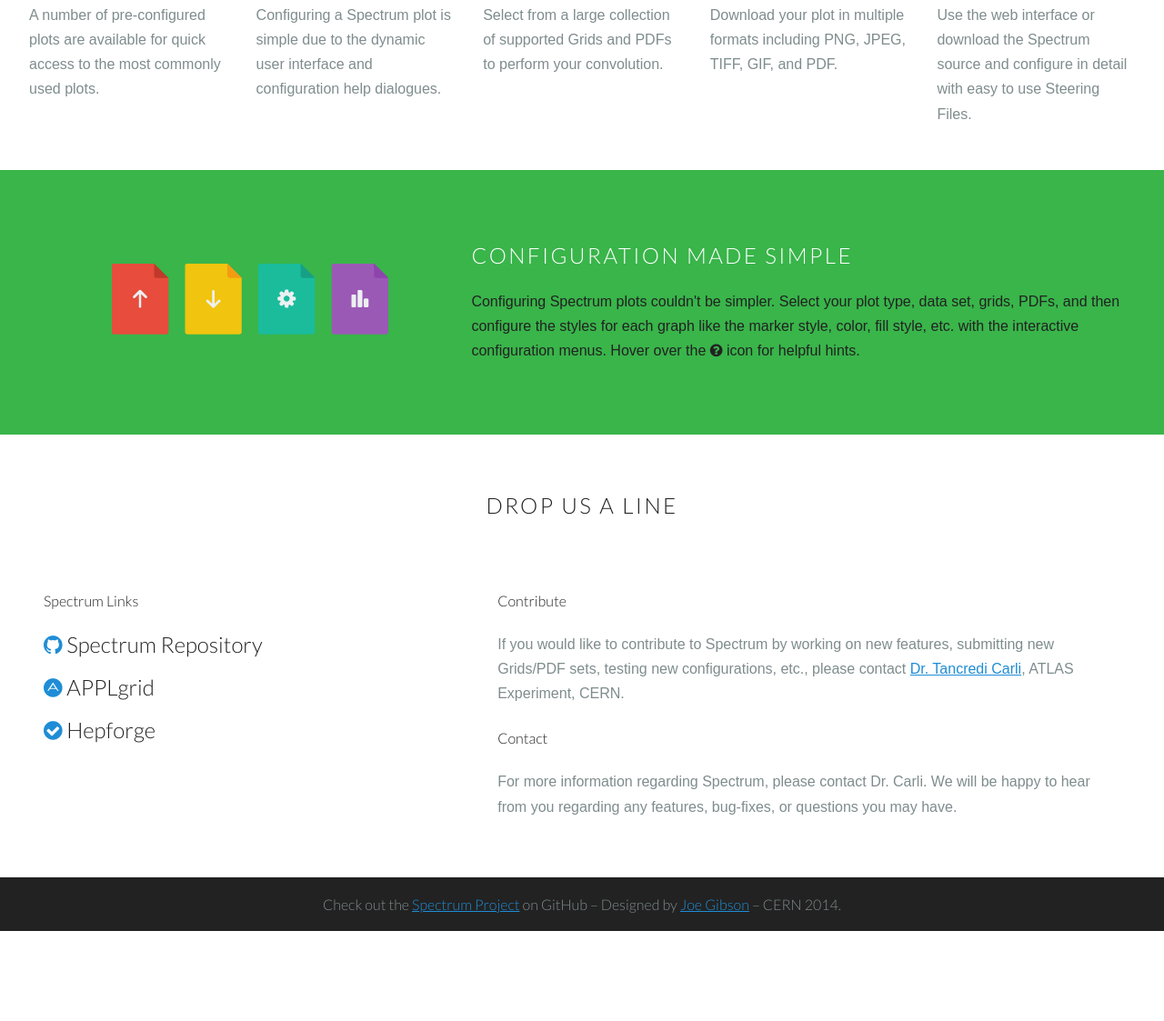
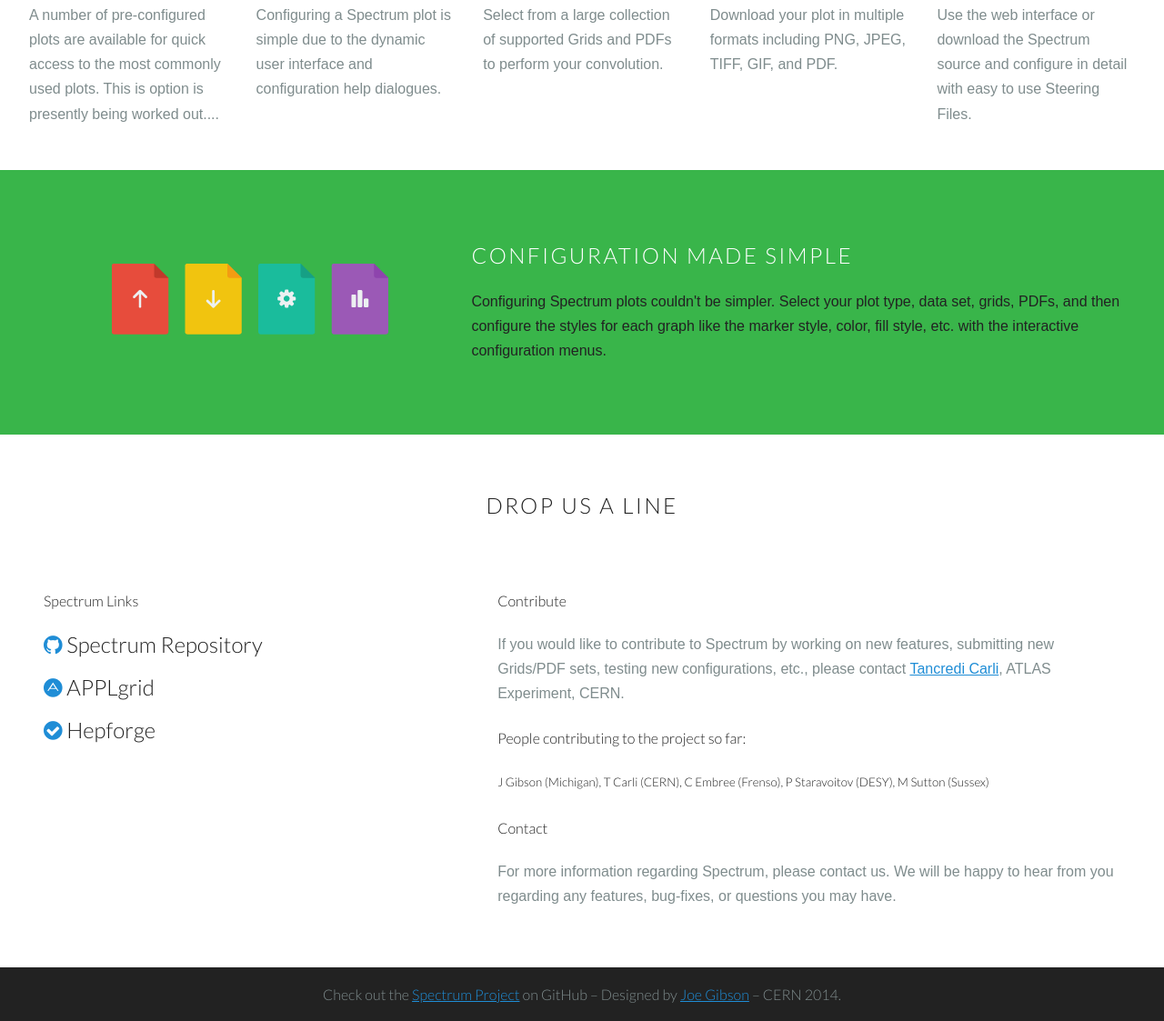
Before and after one commit to gibsjose/SpectrumSite, a plain HTML site: page index.html in a window 1280 px wide. Shown: the part 849-1972 px from the top of the page at 91% size. Before the commit the page ends 1873 px from the top, so only its background shows below. Drawn offline with nearby package versions, Linux system fonts and the light colour scheme.

Commit message:
changed the text on main page

```diff
--- a/index.html
+++ b/index.html
@@ -78,6 +78,7 @@
                         </h3>
                         <p>
                             A number of pre-configured plots are available for quick access to the most commonly used plots.
+                            This is option is presently being worked out....
                         </p>
                     </div>
                     <div class="l-box pure-u-1 pure-u-md-1-2 pure-u-lg-1-5">
@@ -127,7 +128,8 @@
                     <p>
                         Configuring Spectrum plots couldn't be simpler. Select your plot type, data set, grids, PDFs, and
                         then configure the styles for each graph like the marker style, color, fill style, etc. with the interactive
-                        configuration menus. Hover over the <i class="fa fa-question-circle"></i> icon for helpful hints.
+                        configuration menus.
+                        <!-- Hover over the <i class="fa fa-question-circle"></i> icon for helpful hints. -->
                     </p>
                 </div>
             </div>
@@ -145,11 +147,15 @@
                         <p>
                             If you would like to contribute to Spectrum by working on new features, submitting new Grids/PDF sets,
                             testing new configurations, etc., please contact
-                            <a href="mailto:tancredi.carli@cern.ch">Dr. Tancredi Carli</a>, ATLAS Experiment, CERN.
+                            <a href="mailto:tancredi.carli@cern.ch">Tancredi Carli</a>, ATLAS Experiment, CERN.
+                        </p>
+                        <h4>People contributing to the project so far:</h4>
+                        <p>
+                         <h5> J Gibson (Michigan), T Carli (CERN), C Embree (Frenso), P Staravoitov (DESY), M Sutton (Sussex)</h5>
                         </p>
                         <h4>Contact</h4>
                         <p>
-                            For more information regarding Spectrum, please contact Dr. Carli. We will be happy to hear from you regarding
+                            For more information regarding Spectrum, please contact us. We will be happy to hear from you regarding
                             any features, bug-fixes, or questions you may have.
                         </p>
                     </div>
```
